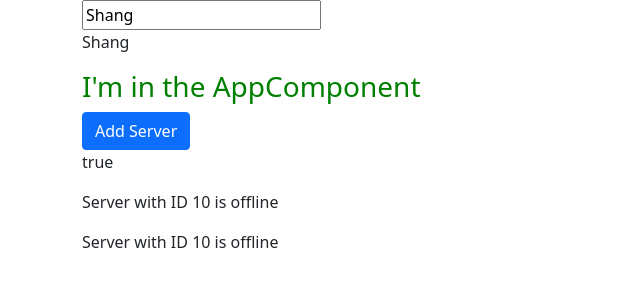
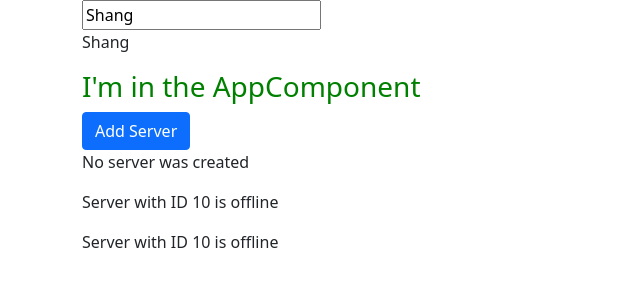
Before and after one commit to Stoneshishang/First-Angular-App, an Angular app: page / in a window 1280 px wide. Shown: the top 300 px of the page, without its empty margins (0-640 px from the left). Built offline with nearby package versions, Linux system fonts and the light colour scheme.

Commit message:
add event binding

```diff
--- a/src/app/servers/servers.component.html
+++ b/src/app/servers/servers.component.html
@@ -1,4 +1,11 @@
-<button class="btn btn-primary" [disabled]="!allowNewServer">Add Server</button>
-<p [innerText]="allowNewServer"></p>
+<button
+  class="btn btn-primary"
+  [disabled]="!allowNewServer"
+  (click)="onCreateServer()"
+>
+  Add Server
+</button>
+<!-- <p [innerText]="allowNewServer"></p> -->
+<p>{{ serverCreationStatus }}</p>
 <app-server></app-server>
 <app-server></app-server>
--- a/src/app/servers/servers.component.ts
+++ b/src/app/servers/servers.component.ts
@@ -10,6 +10,7 @@
 })
 export class ServersComponent implements OnInit {
   allowNewServer = false;
+  serverCreationStatus = 'No server was created';
 
   constructor() {
     setTimeout(() => {
@@ -18,4 +19,8 @@
   }
 
   ngOnInit(): void {}
+
+  onCreateServer() {
+    this.serverCreationStatus = 'Server was created';
+  }
 }
```
